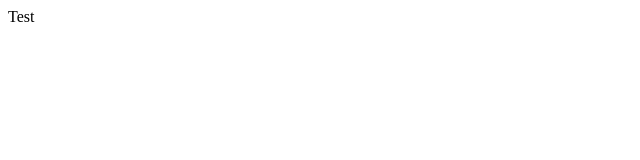
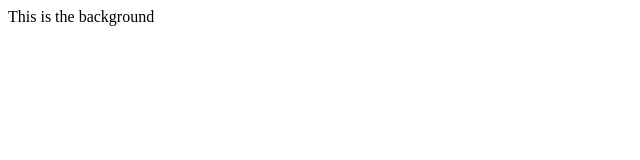
Before and after one commit to dannyhickey/background-generator, a plain HTML site: page Index.html in a window 1280 px wide. Shown: the whole page, without its empty margins (0-640 px from the left). Drawn offline with Linux system fonts and the light colour scheme.

Commit message:
Changing text in Exercise1

```diff
--- a/Index.html
+++ b/Index.html
@@ -4,7 +4,7 @@
 	<title></title>
 </head>
 <body>
-	Test
+	This is the background
 
 </body>
 </html>
```
